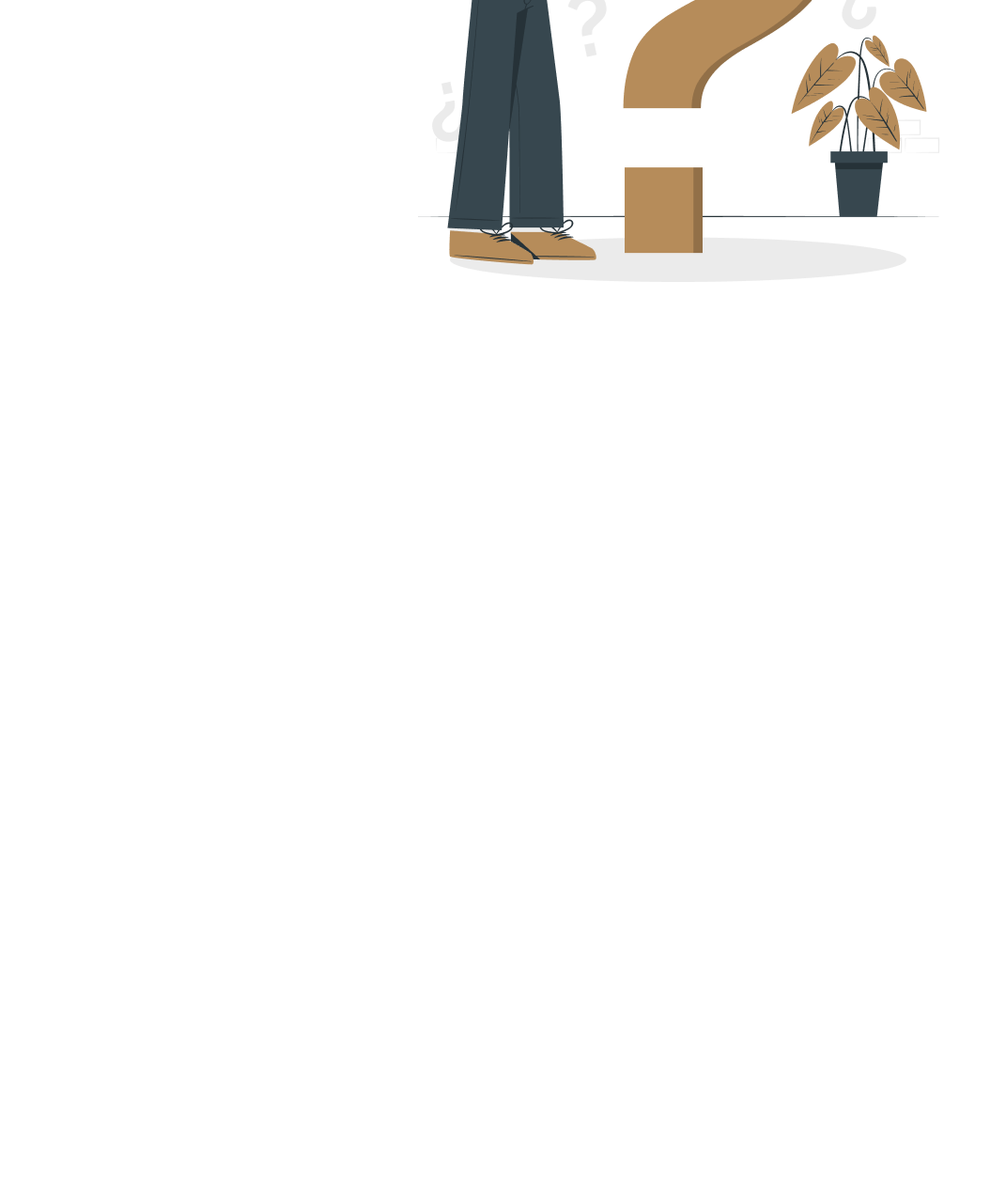
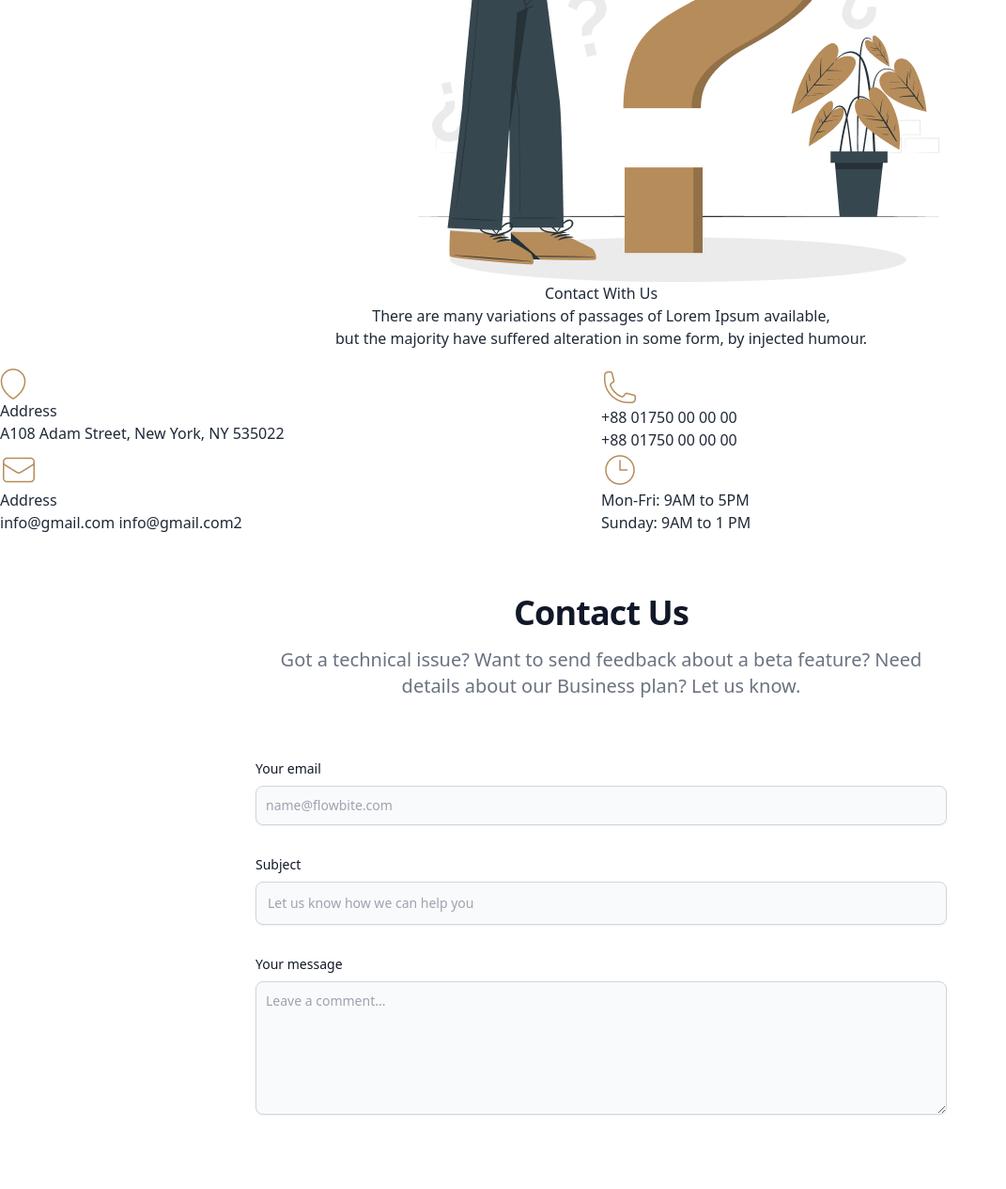
Before and after one commit to MdboktiarUddin/legal-solution-website, a plain HTML site: page index.html in a window 1280 px wide. Shown: the part 2896-4161 px from the top of the page at 94% size, without its empty margins (0-1071 px from the left). Before the commit the page ends 3196 px from the top, so only its background shows below. Drawn offline with nearby package versions, Linux system fonts and the light colour scheme.

Commit message:
added 2 section one is form and another is contact section

```diff
--- a/index.html
+++ b/index.html
@@ -173,7 +173,58 @@
                 <img src="images/faq.png" alt="">
               </div>
              </div>
-
+        </section>
+        <section>
+          <h3 class="text-center">Contact With Us</h3>
+          <p class="text-center">There are many variations of passages of Lorem Ipsum available, <br/>
+            but the majority have suffered alteration in some form, by injected humour.</p>
+            <div class="flex flex-col">
+              <div class="mt-5 grid grid-cols-2">
+                <div>
+                  <img src="images/address.png" alt="">
+                  <h4>Address</h4>
+                  <p>A108 Adam Street, New York, NY 535022</p>
+                </div>
+                <div>
+                  <img src="images/call.png" alt="">
+                  <p>+88 01750 00 00 00 <br>
+                    +88 01750 00 00 00</p>
+                </div>
+                <div>
+                  <img src="images/email.png" alt="">
+                  <h4>Address</h4>
+                  <p>info@gmail.com info@gmail.com2</p>
+                </div>
+                <div>
+                  <img src="images/time.png" alt="">
+                  <p>Mon-Fri: 9AM to 5PM <br>
+                    Sunday: 9AM to 1 PM</p>
+                </div>
+              </div>
+              <div>
+                <section class="bg-white dark:bg-gray-900">
+                  <div class="py-8 lg:py-16 px-4 mx-auto max-w-screen-md">
+                      <h2 class="mb-4 text-4xl tracking-tight font-extrabold text-center text-gray-900 dark:text-white">Contact Us</h2>
+                      <p class="mb-8 lg:mb-16 font-light text-center text-gray-500 dark:text-gray-400 sm:text-xl">Got a technical issue? Want to send feedback about a beta feature? Need details about our Business plan? Let us know.</p>
+                      <form action="#" class="space-y-8">
+                          <div>
+                              <label for="email" class="block mb-2 text-sm font-medium text-gray-900 dark:text-gray-300">Your email</label>
+                              <input type="email" id="email" class="shadow-sm bg-gray-50 border border-gray-300 text-gray-900 text-sm rounded-lg focus:ring-primary-500 focus:border-primary-500 block w-full p-2.5 dark:bg-gray-700 dark:border-gray-600 dark:placeholder-gray-400 dark:text-white dark:focus:ring-primary-500 dark:focus:border-primary-500 dark:shadow-sm-light" placeholder="name@flowbite.com" required>
+                          </div>
+                          <div>
+                              <label for="subject" class="block mb-2 text-sm font-medium text-gray-900 dark:text-gray-300">Subject</label>
+                              <input type="text" id="subject" class="block p-3 w-full text-sm text-gray-900 bg-gray-50 rounded-lg border border-gray-300 shadow-sm focus:ring-primary-500 focus:border-primary-500 dark:bg-gray-700 dark:border-gray-600 dark:placeholder-gray-400 dark:text-white dark:focus:ring-primary-500 dark:focus:border-primary-500 dark:shadow-sm-light" placeholder="Let us know how we can help you" required>
+                          </div>
+                          <div class="sm:col-span-2">
+                              <label for="message" class="block mb-2 text-sm font-medium text-gray-900 dark:text-gray-400">Your message</label>
+                              <textarea id="message" rows="6" class="block p-2.5 w-full text-sm text-gray-900 bg-gray-50 rounded-lg shadow-sm border border-gray-300 focus:ring-primary-500 focus:border-primary-500 dark:bg-gray-700 dark:border-gray-600 dark:placeholder-gray-400 dark:text-white dark:focus:ring-primary-500 dark:focus:border-primary-500" placeholder="Leave a comment..."></textarea>
+                          </div>
+                          <button type="submit" class="py-3 px-5 text-sm font-medium text-center text-white rounded-lg bg-primary-700 sm:w-fit hover:bg-primary-800 focus:ring-4 focus:outline-none focus:ring-primary-300 dark:bg-primary-600 dark:hover:bg-primary-700 dark:focus:ring-primary-800">Send message</button>
+                      </form>
+                  </div>
+                </section>
+              </div>
+            </div>
         </section>
     </main>
     <footer>
```
